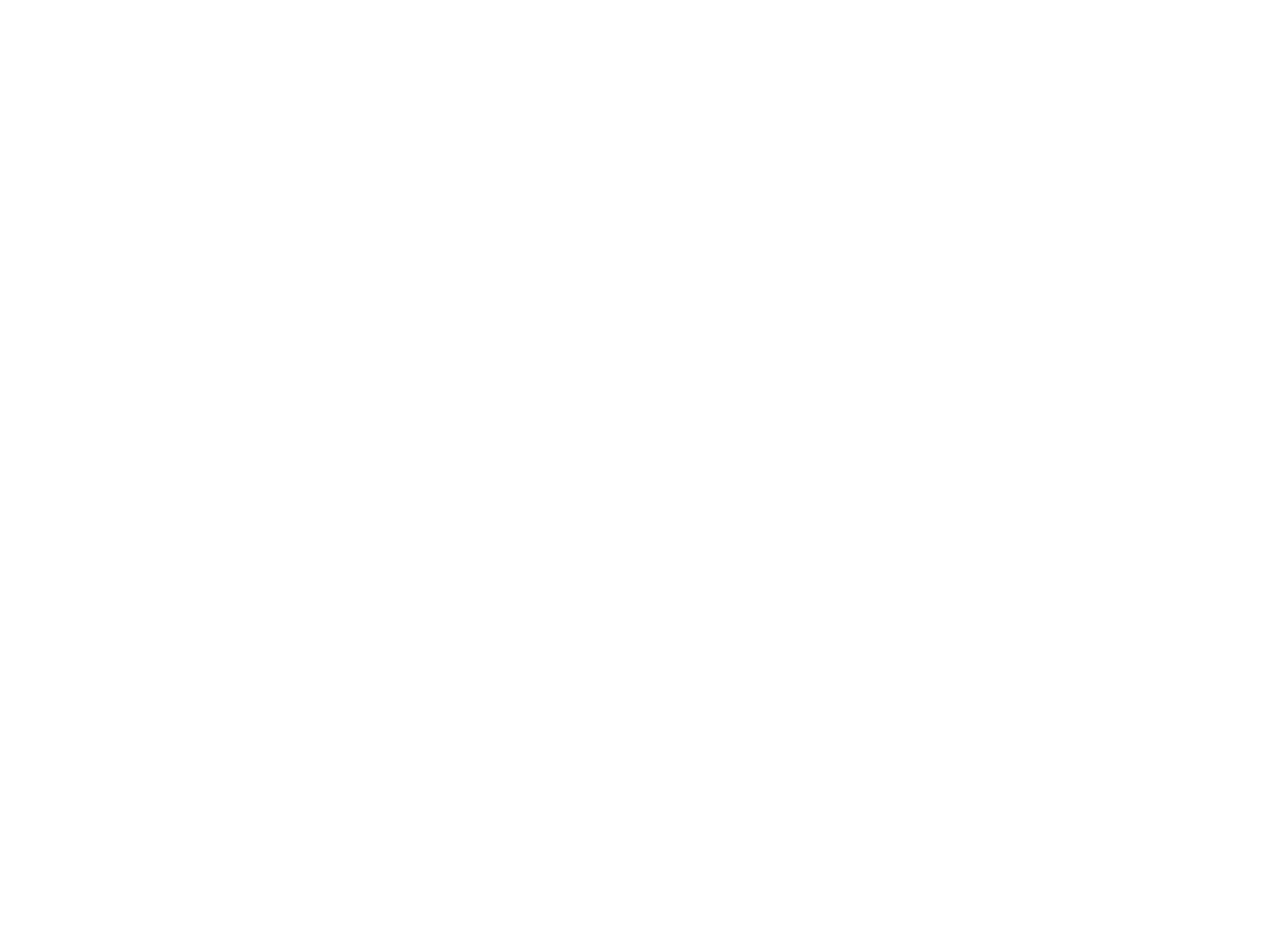
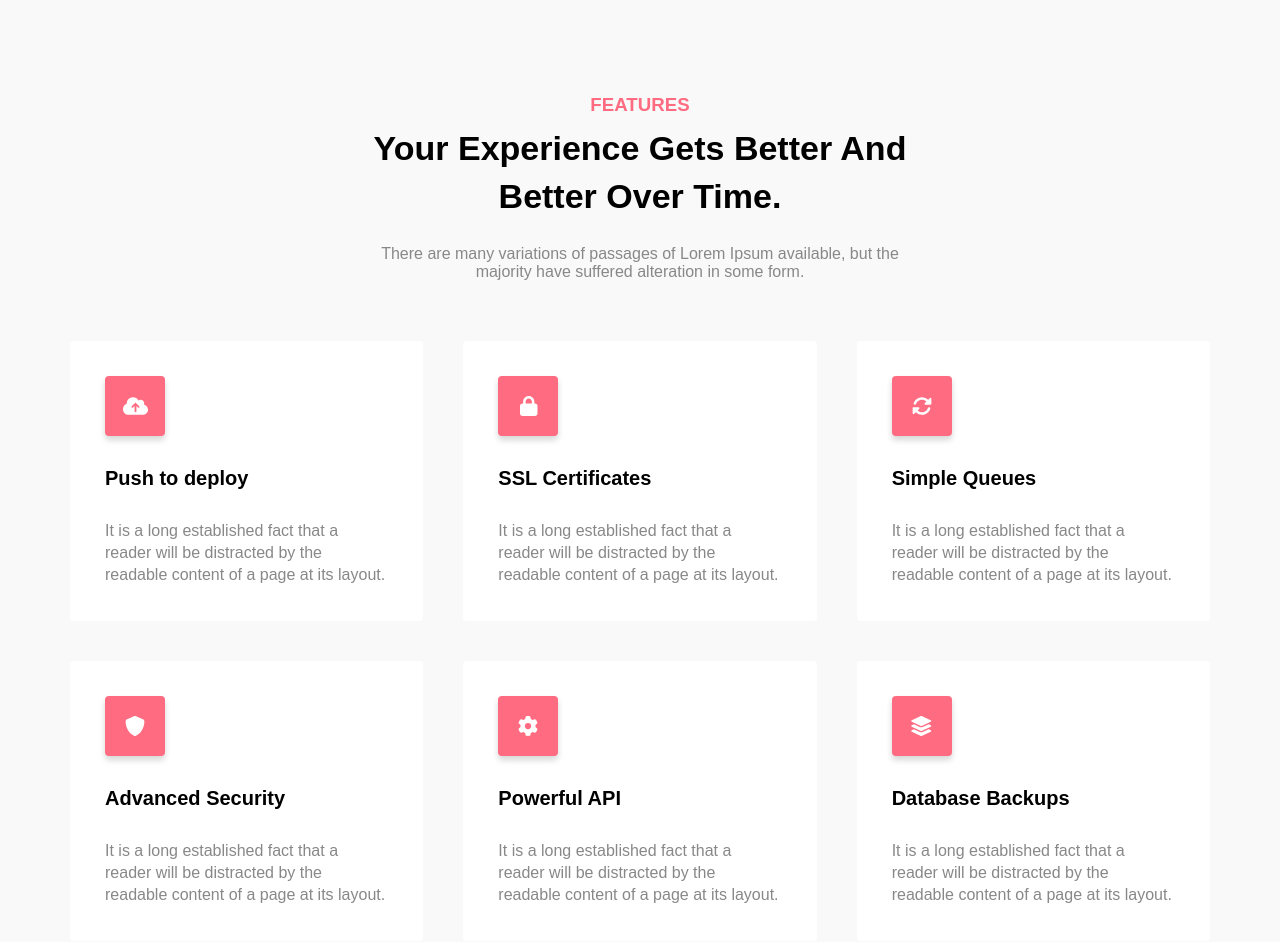
Before and after one commit to avadhutprabhudesai/app-villa, a Next.js app: page / in a window 1280 px wide. Shown: the part 760-1702 px from the top of the page. Before the commit the page ends 800 px from the top, so only its background shows below. Built offline with nearby package versions, Linux system fonts and the light colour scheme.

Commit message:
feat(featurelist.jsx, feature.jsx): features list
Added features list

```diff
--- /dev/null
+++ b/src/components/feature/Feature.jsx
@@ -0,0 +1,52 @@
+import { FontAwesomeIcon } from "@fortawesome/react-fontawesome";
+import styles from "./Feature.module.scss";
+import { useEffect, useRef, useState } from "react";
+import classNames from "classnames";
+
+const Feature = ({ title, description, icon }) => {
+  const featureRef = useRef(null);
+  const [animate, setAnimate] = useState(false);
+
+  const options = {
+    root: null,
+    rootMargin: "0px",
+    threshold: 1,
+  };
+
+  const callback = (entries) => {
+    const [entry] = entries;
+    if (entry.isIntersecting) {
+      console.log("Visible now");
+      setAnimate(true);
+    }
+  };
+
+  useEffect(() => {
+    const observer = new IntersectionObserver(callback, options);
+
+    if (featureRef.current) {
+      observer.observe(featureRef.current);
+    }
+
+    return () => {
+      if (featureRef.current) {
+        observer.unobserve(featureRef.current);
+      }
+    };
+  }, [featureRef, options]);
+
+  return (
+    <div
+      className={classNames(styles.feature, { [styles.animate]: animate })}
+      ref={featureRef}
+    >
+      <div className={styles.icon}>
+        <FontAwesomeIcon icon={icon} />
+      </div>
+      <h3 className={styles.title}>{title}</h3>
+      <p className={styles.description}>{description}</p>
+    </div>
+  );
+};
+
+export default Feature;
--- /dev/null
+++ b/src/components/feature/Feature.module.scss
@@ -0,0 +1,48 @@
+@import "@/styles/animations.scss";
+
+.feature {
+  padding: 35px;
+  border-radius: 4px;
+  display: grid;
+  gap: 30px;
+  justify-content: flex-start;
+  background-color: #fff;
+  cursor: default;
+  opacity: 0;
+
+  &:hover {
+    transition: all 0.4s ease-in-out;
+    transform: translateY(-10px);
+    box-shadow: 0px 3px 5px #00000017;
+  }
+
+  .icon {
+    display: grid;
+    place-items: center;
+    color: #fff;
+    background-color: #ff6b81;
+    height: 60px;
+    width: 60px;
+    border-radius: 4px;
+    box-shadow: 0px 4px 6px #0000002a;
+    font-size: 20px;
+  }
+
+  .title {
+    font-size: 20px;
+    font-weight: 600;
+    line-height: 1.2;
+  }
+
+  .description {
+    font-size: 16px;
+    line-height: 22px;
+    color: #888;
+  }
+}
+.animate {
+  // animation: backInUp 1.5s cubic-bezier(0.71, 0, 0.48, 1.12) 0.1s 1;
+  // visibility: visible;
+  transition: opacity 2s ease-in;
+  opacity: 1;
+}
--- /dev/null
+++ b/src/components/features-list/FeaturesList.jsx
@@ -0,0 +1,35 @@
+import { features } from "@/data/data";
+import classNames from "classnames";
+import Feature from "../feature/Feature";
+import styles from "./Featureslist.module.scss";
+
+export default function FeaturesList() {
+  return (
+    <div className={styles.features}>
+      <div className="container">
+        <div className={styles.content}>
+          <div>
+            <h3>Features</h3>
+            <h2>Your Experience Gets Better And Better Over Time.</h2>
+            <p>
+              There are many variations of passages of Lorem Ipsum available,
+              but the majority have suffered alteration in some form.
+            </p>
+          </div>
+        </div>
+        <div className={styles.list}>
+          {features.map(({ id, icon, title, description }) => {
+            return (
+              <Feature
+                key={id}
+                title={title}
+                description={description}
+                icon={icon}
+              />
+            );
+          })}
+        </div>
+      </div>
+    </div>
+  );
+}
--- /dev/null
+++ b/src/components/features-list/Featureslist.module.scss
@@ -0,0 +1,67 @@
+@import "@/styles/mixins.scss";
+@import "@/styles/animations.scss";
+
+.features {
+  display: grid;
+  width: 100%;
+  justify-content: center;
+  padding: 100px 0;
+  background-color: #f9f9f9;
+
+  .content {
+    display: grid;
+    text-align: center;
+    grid-template-columns: 50%;
+    justify-content: center;
+
+    @media screen and (max-width: 991px) {
+      grid-template-columns: 85%;
+    }
+
+    h3 {
+      color: #ff6b81;
+      text-transform: uppercase;
+      margin-bottom: 8px;
+
+      @media screen and (max-width: 991px) {
+        font-size: 14px;
+      }
+    }
+
+    h2 {
+      font-size: 34px;
+      font-weight: 800;
+      line-height: 48px;
+      margin-bottom: 25px;
+
+      @media screen and (max-width: 991px) {
+        font-size: 24px;
+        lint-height: 32px;
+      }
+    }
+
+    p {
+      color: #888;
+      @media screen and (max-width: 991px) {
+        font-size: 14px;
+      }
+    }
+  }
+
+  .list {
+    display: grid;
+    grid-template-columns: 1fr 1fr 1fr;
+    grid-gap: 40px;
+    margin-top: 60px;
+
+    @media screen and (max-width: 991px) {
+      grid-template-columns: 40% 40%;
+      justify-content: center;
+    }
+    @media screen and (max-width: 560px) {
+      grid-template-columns: 1fr;
+      justify-content: center;
+      padding: 0 20px;
+    }
+  }
+}
--- /dev/null
+++ b/src/data/data.js
@@ -0,0 +1,53 @@
+import {
+  faCloudArrowUp,
+  faGear,
+  faLayerGroup,
+  faLock,
+  faRotate,
+  faShield,
+} from "@fortawesome/free-solid-svg-icons";
+
+export const features = [
+  {
+    id: 1,
+    title: "Push to deploy",
+    description:
+      "It is a long established fact that a reader will be distracted by the readable content of a page at its layout.",
+    icon: faCloudArrowUp,
+  },
+  {
+    id: 2,
+    title: "SSL Certificates",
+    description:
+      "It is a long established fact that a reader will be distracted by the readable content of a page at its layout.",
+    icon: faLock,
+  },
+  {
+    id: 3,
+    title: "Simple Queues",
+    description:
+      "It is a long established fact that a reader will be distracted by the readable content of a page at its layout.",
+    icon: faRotate,
+  },
+  {
+    id: 4,
+    title: "Advanced Security",
+    description:
+      "It is a long established fact that a reader will be distracted by the readable content of a page at its layout.",
+    icon: faShield,
+  },
+  {
+    id: 5,
+    title: "Powerful API",
+    description:
+      "It is a long established fact that a reader will be distracted by the readable content of a page at its layout.",
+    icon: faGear,
+  },
+  {
+    id: 6,
+    title: "Database Backups",
+    description:
+      "It is a long established fact that a reader will be distracted by the readable content of a page at its layout.",
+    icon: faLayerGroup,
+  },
+];
--- a/src/pages/index.jsx
+++ b/src/pages/index.jsx
@@ -2,6 +2,7 @@
 import localFont from "next/font/local";
 import Header from "../components/header/Header";
 import Banner from "@/components/banner/Banner";
+import FeaturesList from "@/components/features-list/FeaturesList";
 
 const geistSans = localFont({
   src: "./fonts/GeistVF.woff",
@@ -26,6 +27,7 @@
       <main>
         <Header />
         <Banner />
+        <FeaturesList />
       </main>
     </>
   );
--- a/src/styles/animations.scss
+++ b/src/styles/animations.scss
@@ -26,3 +26,20 @@
     transform: scale(1);
   }
 }
+
+@keyframes backInUp {
+  0% {
+    transform: translateY(50%);
+    opacity: 0;
+  }
+  50% {
+    opacity: 0;
+  }
+  65% {
+    opacity: 0.5;
+  }
+  100% {
+    opacity: 1;
+    transform: translateY(0);
+  }
+}
```
